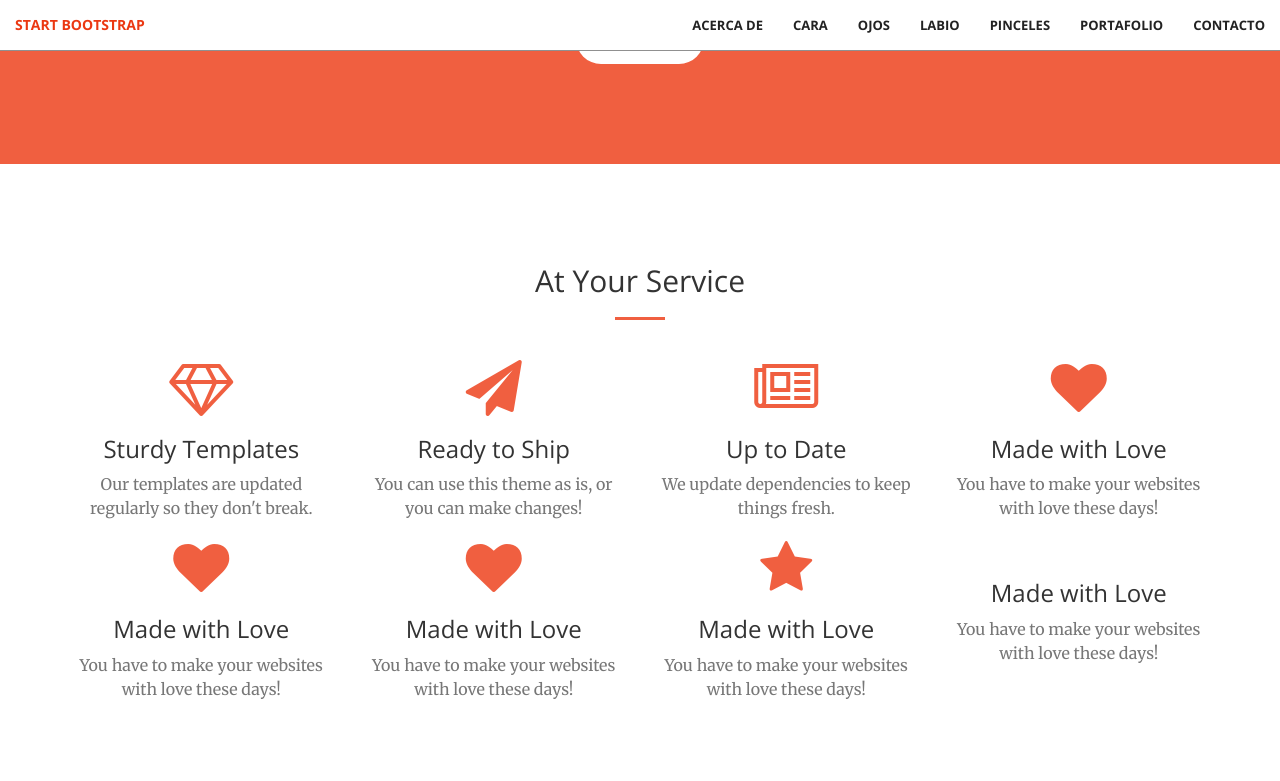
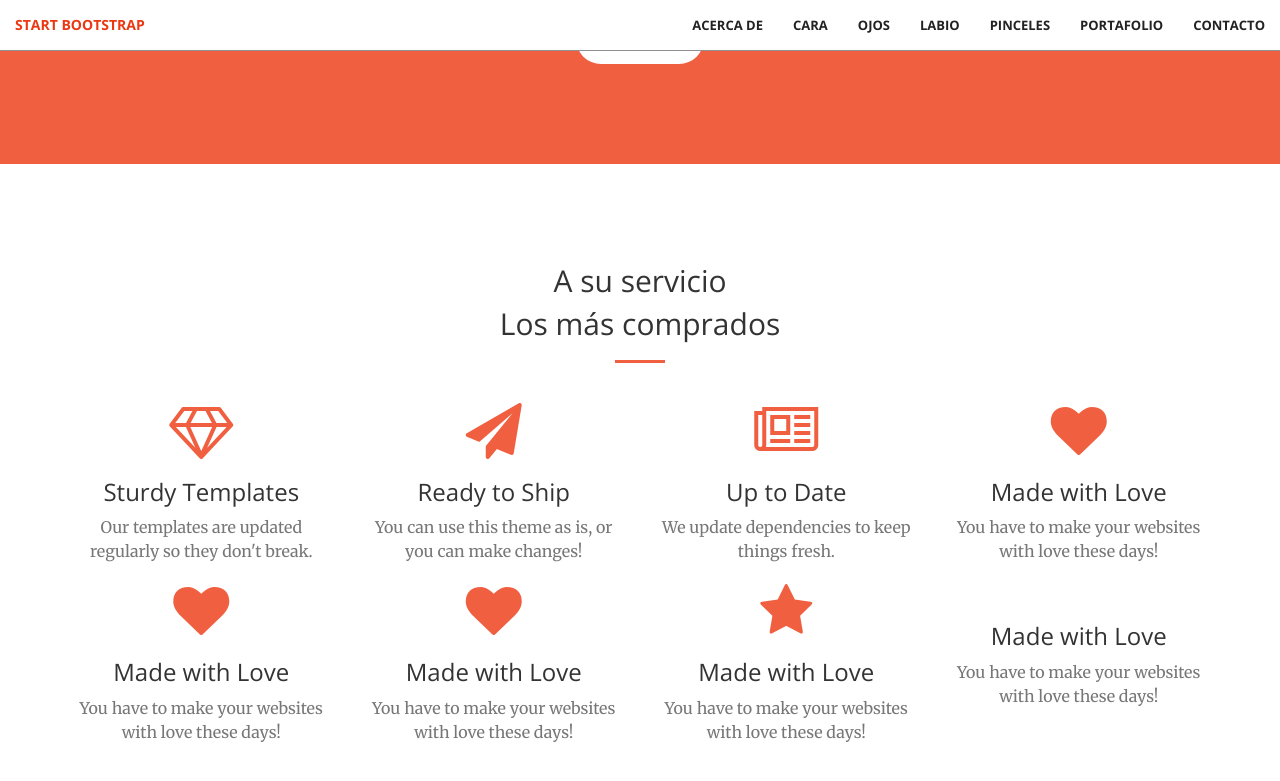
Before and after one commit to KatherineMerchanS/KatherineMerchanS.github.io, a Jekyll site: the page built from index.html, in a window 1280 px wide and 900 px high, scrolled down 1154 px. Shown: the top 781 px of the window. Built offline with Jekyll 4.4.1, drawn with Linux system fonts in a browser that asks for light colours.

Commit message:
Update cara.html

```diff
--- a/_includes/cara.html
+++ b/_includes/cara.html
@@ -2,7 +2,8 @@
     <div class="container">
         <div class="row">
             <div class="col-lg-12 text-center">
-                <h2 class="section-heading">At Your Service</h2>
+                <h2 class="section-heading">A su servicio</h2>
+                <h2 class="section-heading">Los más comprados</h2>
                 <hr class="primary">
             </div>
         </div>
```
